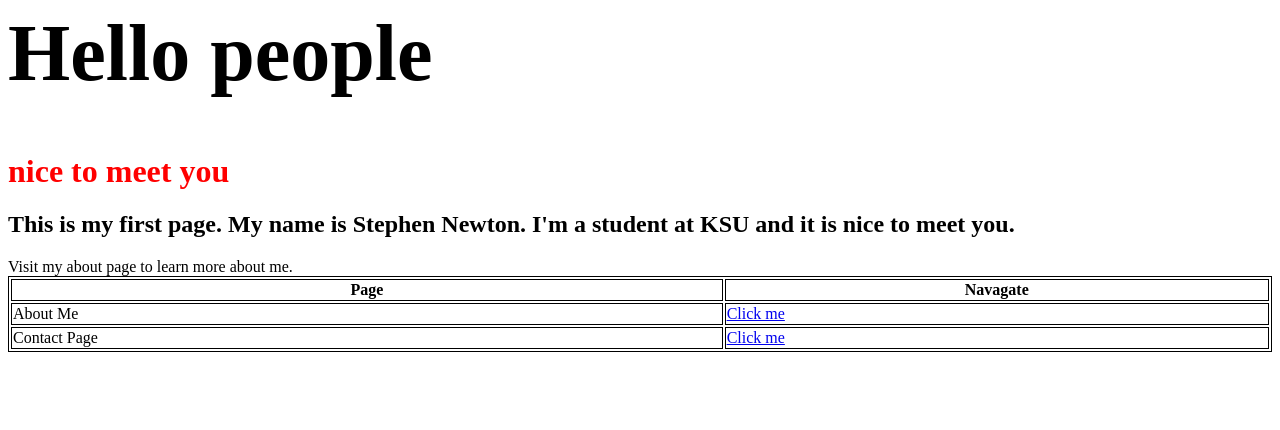
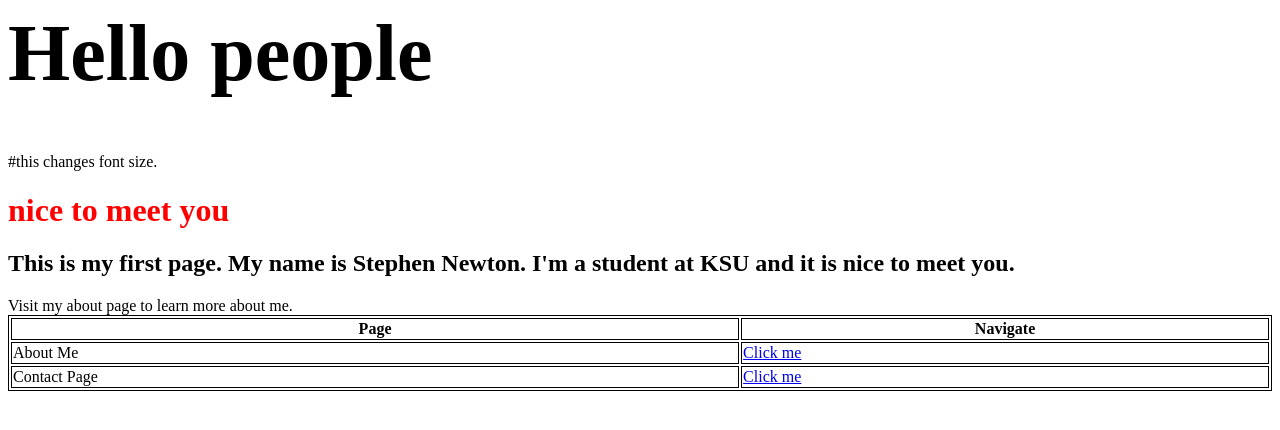
Before and after one commit to Stephen-Newton/Individual-web-project, a plain HTML site: page Page-1.html in a window 1280 px wide. Drawn offline with Linux system fonts and the light colour scheme.

Commit message:
Update Page-1.html

```diff
--- a/Page-1.html
+++ b/Page-1.html
@@ -5,6 +5,7 @@
         </head>
         <body>
             <h1 style="font-size:80px;">Hello people</h1>
+            #this changes font size.
             <h1 style="color: rgb(255, 0, 0);">nice to meet you</h1>
             <h2 style="border: 2 px silver; ">
                 This is my first page. My name is Stephen Newton. I'm a student at KSU and
@@ -15,11 +16,12 @@
                 table, th,td{
                     border:1px solid black;
                 }
+                #this makes a table and below the border.
             </style>
             <table style="width:100%">
                 <tr>
                     <th>Page</th>
-                    <th>Navagate</th>
+                    <th>Navigate</th>
 
                 </tr>
                 <tr>
```
